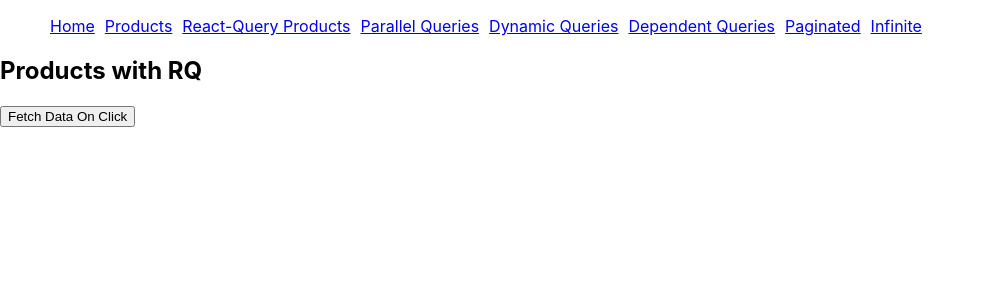
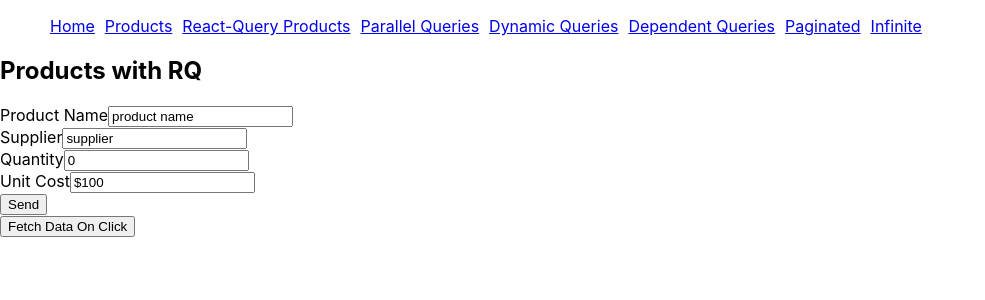
Before and after one commit to vinicius77/react-query, a React (Create React App) app: page /products in a window 1280 px wide. Shown: the top 300 px of the page, without its empty margins (0-985 px from the left). Built offline with nearby package versions, Linux system fonts and the light colour scheme.

Commit message:
Implements useMutation hook

```diff
--- a/db.json
+++ b/db.json
@@ -1,30 +1,104 @@
 {
-  "products": [{
-    "id":  "5968dd23fc13ae04d9000001",
+  "products": [
+    {
+      "id": "5968dd23fc13ae04d9000001",
       "product_name": "sildenafil citrate",
       "supplier": "Wisozk Inc",
       "quantity": 261,
       "unit_cost": "$10.47"
-  }, {
-    "id":
-       "5968dd23fc13ae04d9000002",
+    },
+    {
+      "id": "5968dd23fc13ae04d9000002",
       "product_name": "Mountain Juniperus ashei",
       "supplier": "Keebler-Hilpert",
       "quantity": 292,
       "unit_cost": "$8.74"
-  }, {
+    },
+    {
       "id": "5968dd23fc13ae04d9000003",
       "product_name": "Dextromathorphan HBr",
       "supplier": "Schmitt-Weissnat",
       "quantity": 211,
       "unit_cost": "$20.53"
-  }],
+    },
+    {
+      "product_name": "Nitendo",
+      "supplier": "Nintendo",
+      "quantity": "22",
+      "unit_cost": "$200",
+      "id": 345892
+    },
+    {
+      "product_name": "Xbox",
+      "supplier": "Microsoft",
+      "quantity": "56",
+      "unit_cost": "25",
+      "id": 216577
+    },
+    {
+      "product_name": "Playstation 2",
+      "supplier": "Sony",
+      "quantity": "15",
+      "unit_cost": "$200",
+      "id": 549660
+    },
+    {
+      "product_name": "Snes",
+      "supplier": "Nintendo",
+      "quantity": "12",
+      "unit_cost": "$500",
+      "id": 89405
+    },
+    {
+      "product_name": "Shoes",
+      "supplier": "Vans",
+      "quantity": "11",
+      "unit_cost": "$55",
+      "id": 1951742
+    },
+    {
+      "product_name": "Shirt",
+      "supplier": "Fred Perry",
+      "quantity": "2",
+      "unit_cost": "$50",
+      "id": 181810
+    },
+    {
+      "product_name": "Headphones",
+      "supplier": "Sony",
+      "quantity": "5",
+      "unit_cost": "$20",
+      "id": 4226360
+    },
+    {
+      "product_name": "Food",
+      "supplier": "Foodora",
+      "quantity": "1",
+      "unit_cost": "$10",
+      "id": 312337
+    }
+  ],
   "characters": [
-    { "id": "10", "name": "Ness", "item": "baseball bat" },
-    { "id": "11", "name": "Yoshi", "item": "egg" },
-    { "id": "12", "name": "Fox MCloud", "item": "laser gun" },
-    { "id": "13", "name": "Link", "item": "Hyrule sword" }
-
+    {
+      "id": "10",
+      "name": "Ness",
+      "item": "baseball bat"
+    },
+    {
+      "id": "11",
+      "name": "Yoshi",
+      "item": "egg"
+    },
+    {
+      "id": "12",
+      "name": "Fox MCloud",
+      "item": "laser gun"
+    },
+    {
+      "id": "13",
+      "name": "Link",
+      "item": "Hyrule sword"
+    }
   ],
   "users": [
     {
@@ -36,16 +110,41 @@
   "courses": [
     {
       "id": 19,
-      "subject": ["react", "ruby", "JavaScript"]
+      "subject": [
+        "react",
+        "ruby",
+        "JavaScript"
+      ]
     }
   ],
   "languages": [
-    { "id": 12, "name": "Ruby" },
-    { "id": 13, "name": "JavaScript" },
-    { "id": 14, "name": "TypeScript" },
-    { "id": 15, "name": "Python" },
-    { "id": 16, "name": "C" },
-    { "id": 17, "name": "Dart" },
-    { "id": 18, "name": "Elixir" }
+    {
+      "id": 12,
+      "name": "Ruby"
+    },
+    {
+      "id": 13,
+      "name": "JavaScript"
+    },
+    {
+      "id": 14,
+      "name": "TypeScript"
+    },
+    {
+      "id": 15,
+      "name": "Python"
+    },
+    {
+      "id": 16,
+      "name": "C"
+    },
+    {
+      "id": 17,
+      "name": "Dart"
+    },
+    {
+      "id": 18,
+      "name": "Elixir"
+    }
   ]
 }
--- a/src/components/pages/Products.jsx
+++ b/src/components/pages/Products.jsx
@@ -1,5 +1,5 @@
-import React from 'react';
-import { useFetchData } from '../../customHooks/useFetchData';
+import React, { useState } from 'react';
+import { useFetchData, useCreateProduct } from '../../customHooks/useFetchData';
 import { Link } from 'react-router-dom';
 const onSuccess = (data) => console.log(data.length); // select affects the way onSuccess works
 const onError = (error) => console.log(error.message);
@@ -27,8 +27,31 @@ const options = {
 	queryId: 'products',
 };
 
+const product = {
+	product_name: 'product name',
+	supplier: 'supplier',
+	quantity: 0,
+	unit_cost: '$100',
+};
+
 const Products = () => {
 	const { data, error, isLoading, refetch, isFetching } = useFetchData(options);
+	const [prod, setProd] = useState(product);
+	const { mutate, isError, isLoading: loading } = useCreateProduct();
+
+	const onChangeHandler = ({ target }) => {
+		setProd((prod) => {
+			return { ...prod, [target.name]: target.value };
+		});
+	};
+
+	const onSubmit = (event) => {
+		event.preventDefault();
+		let id = Math.floor(((Math.random() * 205) / Math.random()) * 10 * 100);
+		mutate({ ...prod, id });
+
+		setProd(product);
+	};
 
 	return (
 		<div>
@@ -36,6 +59,51 @@ const Products = () => {
 
 			{(isLoading || isFetching) && <div>Loading ...</div>}
 			{error && <div>{error.message}</div>}
+			<div>
+				{isError && <p>Something Went Wrong</p>}
+				{loading && <p>Sending ...</p>}
+				<form>
+					<div className="form-control">
+						<label>Product Name</label>
+						<input
+							type="text"
+							name="product_name"
+							value={prod.product_name}
+							onChange={(event) => onChangeHandler(event)}
+						/>
+					</div>
+					<div className="form-control">
+						<label>Supplier</label>
+						<input
+							type="text"
+							name="supplier"
+							value={prod.supplier}
+							onChange={(event) => onChangeHandler(event)}
+						/>
+					</div>
+					<div className="form-control">
+						<label>Quantity</label>
+						<input
+							type="number"
+							name="quantity"
+							value={prod.quantity}
+							onChange={(event) => onChangeHandler(event)}
+						/>
+					</div>
+					<div className="form-control">
+						<label>Unit Cost</label>
+						<input
+							type="text"
+							name="unit_cost"
+							value={prod.unit_cost}
+							onChange={(event) => onChangeHandler(event)}
+						/>
+					</div>
+				</form>
+				<button type="submit" onClick={onSubmit}>
+					Send
+				</button>
+			</div>
 
 			{data?.data &&
 				data.data.map((product) => (
--- a/src/customHooks/useFetchData.js
+++ b/src/customHooks/useFetchData.js
@@ -1,5 +1,5 @@
 import axios from 'axios';
-import { useQuery } from 'react-query';
+import { useQuery, useMutation } from 'react-query';
 
 const fetchData = async (url) => {
 	return await axios.get(url);
@@ -12,3 +12,12 @@ export const useFetchData = (args) => {
 		...rest,
 	});
 };
+
+/** Mutation Section */
+const createProduct = async (product) => {
+	return axios.post('http://localhost:4000/products', product);
+};
+
+export const useCreateProduct = () => {
+	return useMutation(createProduct);
+};
```
Lines whose indentation alone changed are shown as unchanged.
